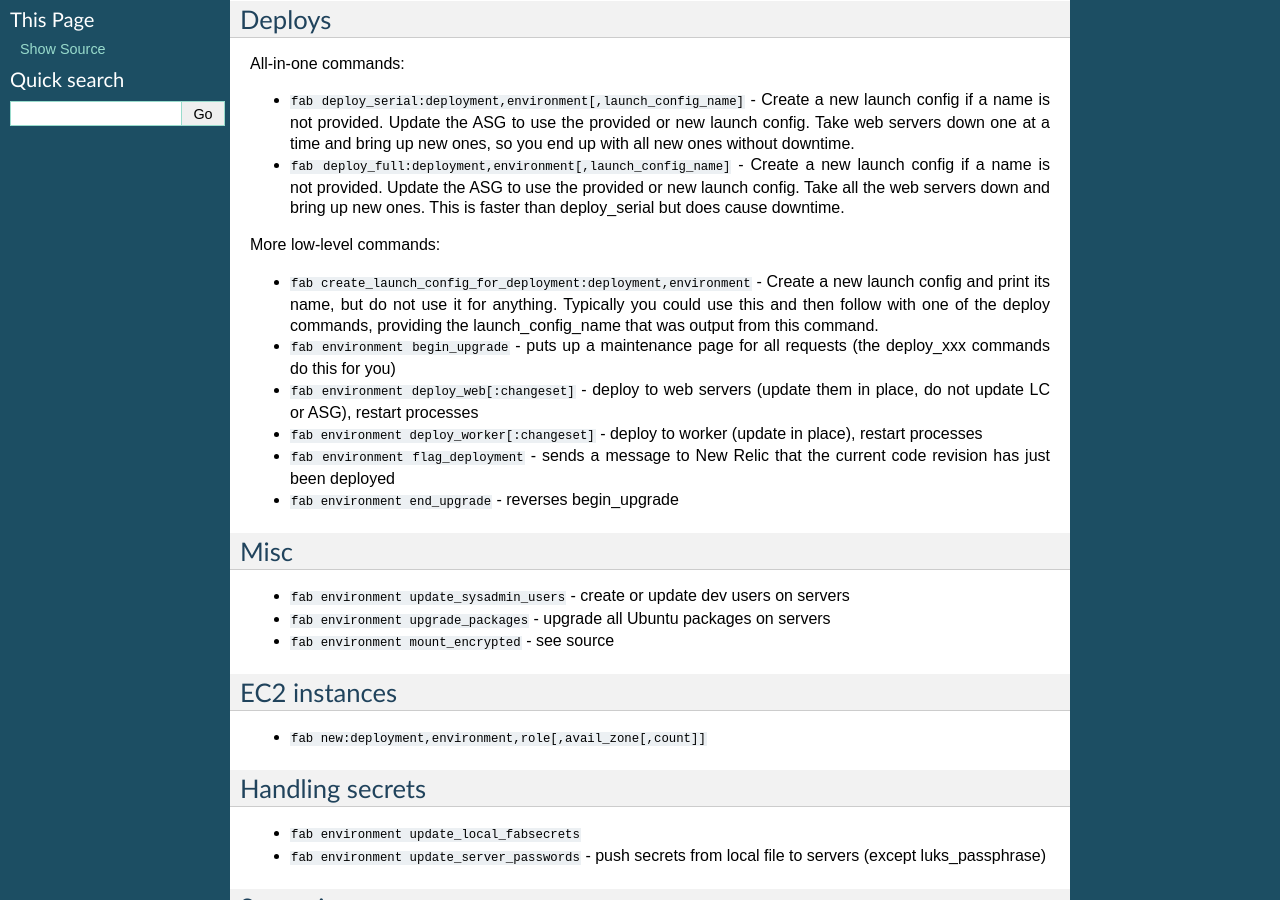
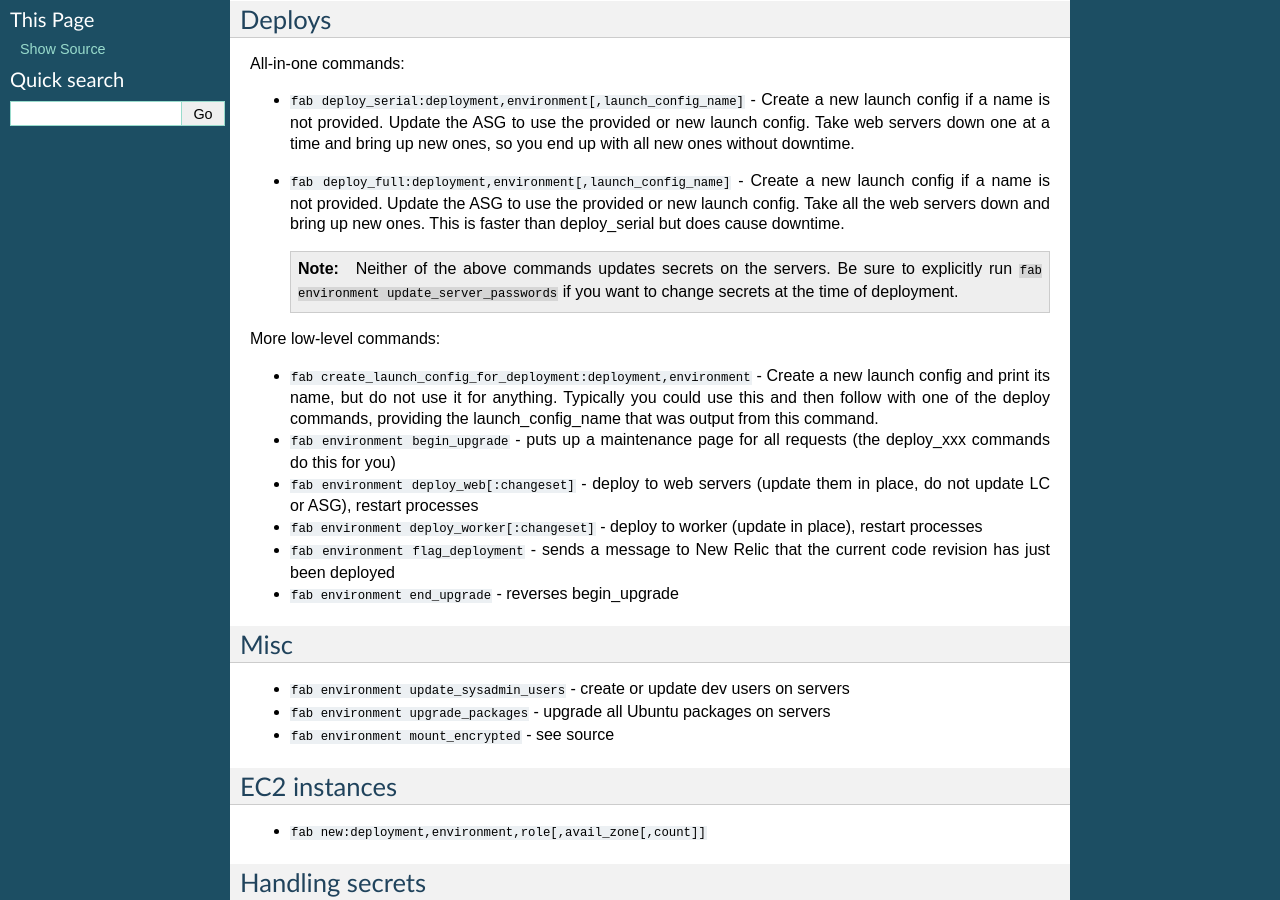
Before and after one commit to caktus/fabulaws, a Sphinx documentation site: the page built from docs/useful_commands.rst, in a window 1280 px wide and 900 px high, scrolled down 322 px. Built offline with Sphinx 7.4.7, drawn with Linux system fonts in a browser that asks for light colours.

Commit message:
When do secrets need to be updated
Also, some RST formatting fixes.

```diff
--- a/docs/useful_commands.rst
+++ b/docs/useful_commands.rst
@@ -23,6 +23,11 @@ All-in-one commands:
   if a name is not provided. Update the ASG to use the provided or new launch config. Take
   all the web servers down and bring up new ones. This is faster than deploy_serial but
   does cause downtime.
+
+  .. NOTE::
+     Neither of the above commands updates secrets on the servers. Be sure to explicitly run
+     ``fab environment update_server_passwords`` if you want to change secrets at the time of
+     deployment.
 
 More low-level commands:
 
```
Also changed, not shown: docs/deployment.rst (+15 -6 lines), docs/initial-setup.rst (+15 -3 lines).
